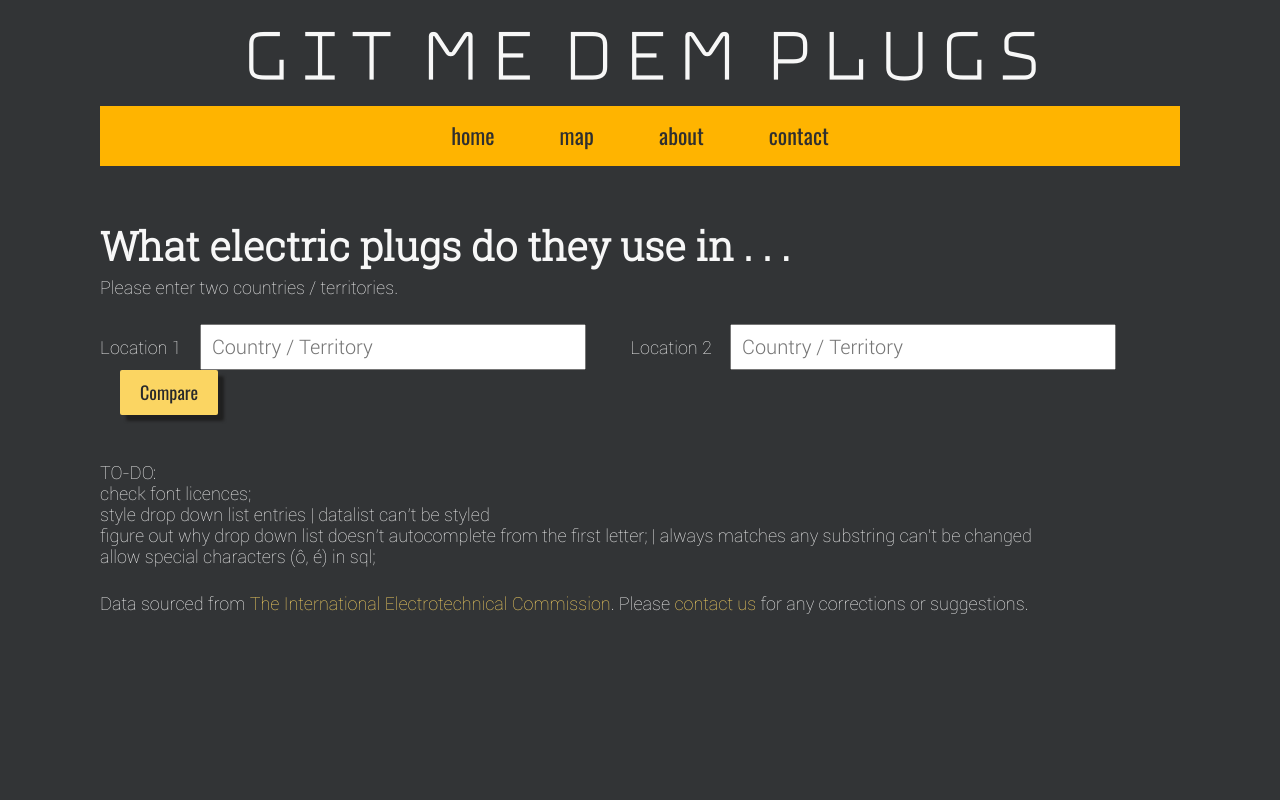
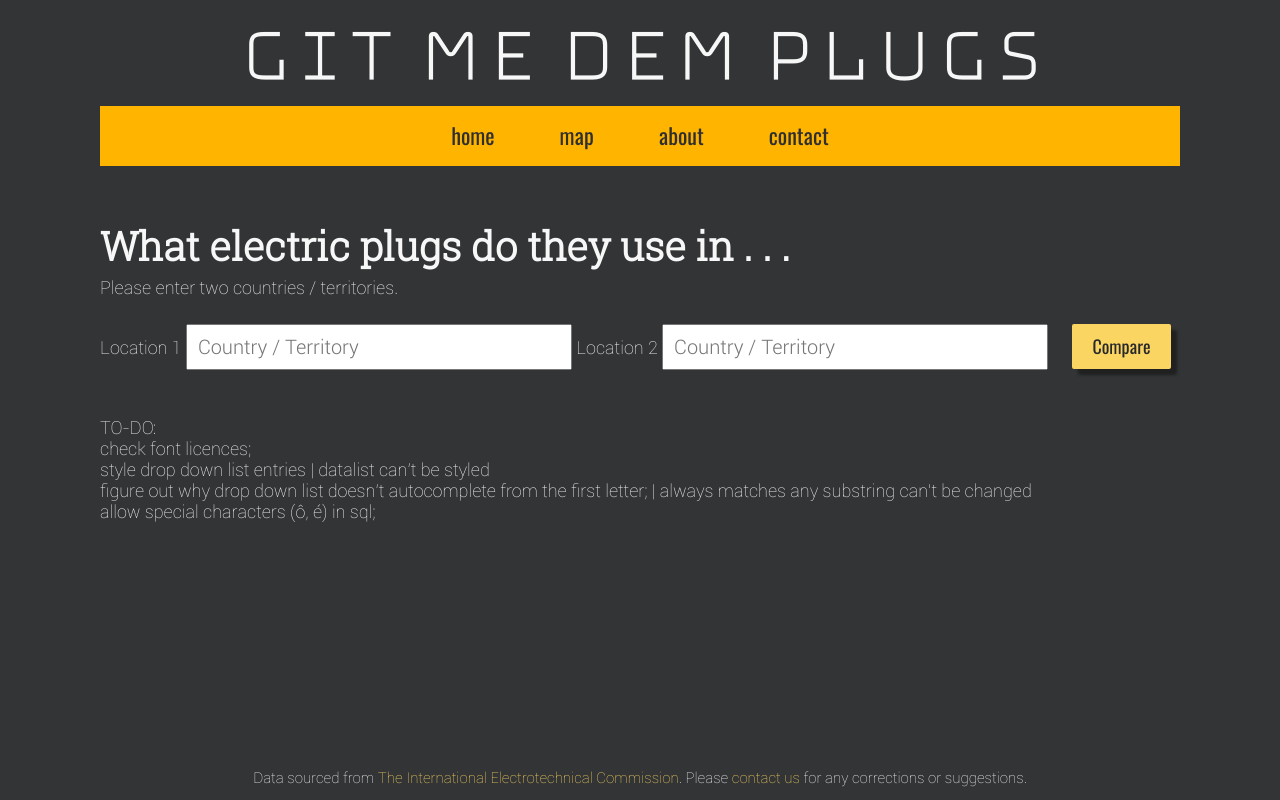
Before and after one commit to Zhaeong/Cardboard, a PHP site: page / in a window 1280 px wide. Run offline with PHP 8.4, Linux system fonts and the light colour scheme; data that the repository does not hold is empty.

Commit message:
created footer
just for index page

```diff
--- a/css/indexstyle.css
+++ b/css/indexstyle.css
@@ -63,6 +63,17 @@ p    {
 a {
     text-decoration: none;
 }
+.footer {
+    position: fixed;
+    left: 0;
+    bottom: 13px;
+    width: 100%;
+    text-align: center;
+    color: #f7f7f7;
+    font-family: Roboto_Thin, Helvetica;
+    font-size: 15px;
+}
+
 
 
 
@@ -108,8 +119,6 @@ li a:hover {
 #countryA {
     height: 40px;
     width: 370px;
-    margin-left: 14px;
-    margin-right: 40px;
     padding-left: 10px;
     font-family: Roboto_Light, Helvetica;
     font-size: 20px;
@@ -117,7 +126,6 @@ li a:hover {
 #countryB {
     height: 40px;
     width: 370px;
-    margin-left: 14px;
     padding-left: 10px;
     font-family: Roboto_Light, Helvetica;
     font-size: 20px;
--- a/index.php
+++ b/index.php
@@ -10,9 +10,12 @@
 
 <?php include('staticPageElements/nav_bar.php'); ?>
 
-
+<div id="div_prompt">
 <h2> <br> What electric plugs do they use in . . .</h2>
 <p> Please enter two countries / territories.</p>
+</div>
+
+<div id="div_input">
 <p> <br>
 <?php
     include 'database/base_db.php';
@@ -36,6 +39,7 @@
         ';
     ?>
 </p>
+</div>
 
 <!--BODY TEXT-->
 <p> <br><br> TO-DO: <br>
@@ -47,12 +51,13 @@
     <br>
 </p>
 
-
-<p> Data sourced from
+<div class="footer">
+Data sourced from
     <a href="http://www.iec.ch/worldplugs/?ref=extfooter"
     style="color:#fbd562;">The International Electrotechnical Commission</a>.
     Please <a href="contact.php"
-    style="color:#fbd562;">contact us</a> for any corrections or suggestions. </p>
+    style="color:#fbd562;">contact us</a> for any corrections or suggestions.
+</div>
 
 </body>
 </html>
```
